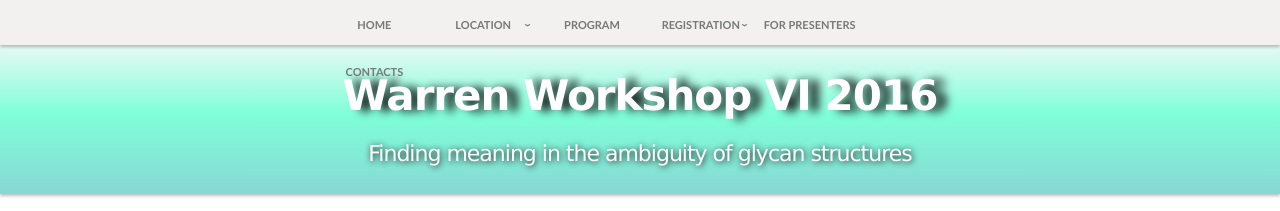
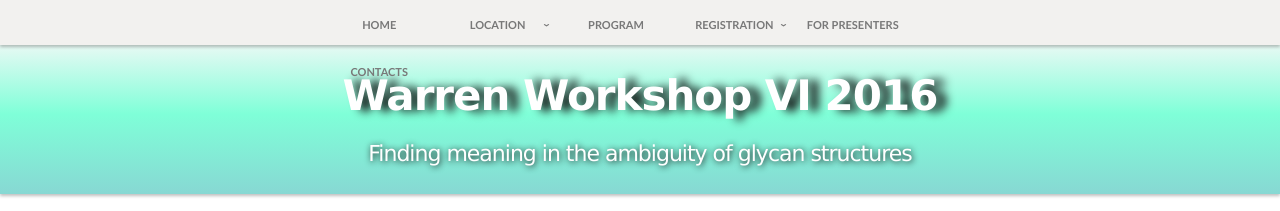
Before and after one commit to yamazakiM/test_warren2016, a Jekyll site: the page built from index.md, in a window 1280 px wide. Shown: the top 211 px of the page. Built offline with Jekyll 4.4.1, drawn with Linux system fonts in a browser that asks for light colours; nearby versions of some CDN libraries; library files that are not in the unit come from our copies.

Commit message:
Update stylesheet.css

```diff
--- a/stylesheets/stylesheet.css
+++ b/stylesheets/stylesheet.css
@@ -487,7 +487,7 @@ form.workshop > table{
 
 .globalNav_ul li{
   position: relative;
-  width: 17%;
+  width: 18.5%;
   float: left;
   margin: 0;
   padding: 0;
```
